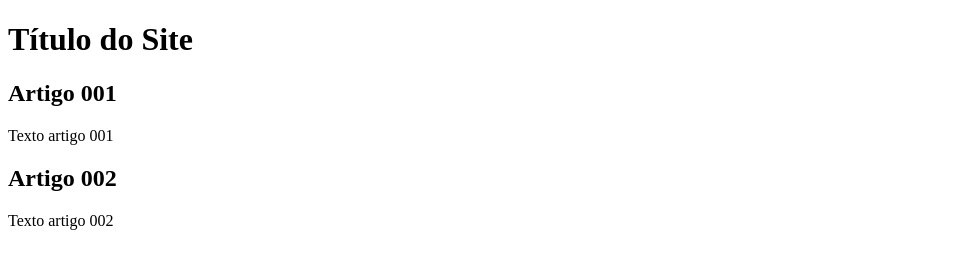
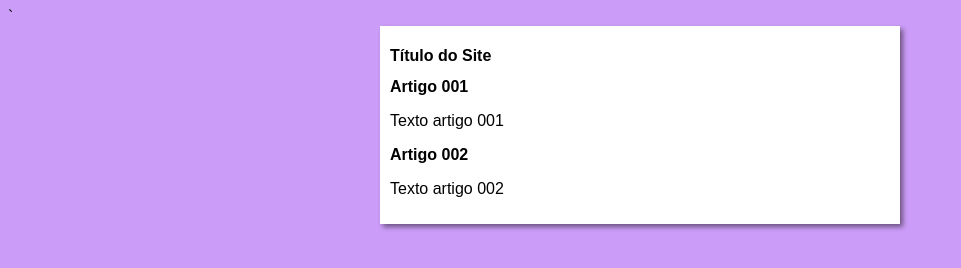
Before and after one commit to Gui-Berlez/projeto-site, a plain HTML site: page index.html in a window 1280 px wide. Shown: the whole page, without its empty margins (0-961 px from the left). Drawn offline with Linux system fonts and the light colour scheme.

Commit message:
iniciei o design

```diff
--- /dev/null
+++ b/estilos/style.css
@@ -0,0 +1,18 @@
+ /*  * = configuração padrão */
+ *{
+    font-family: Arial, Helvetica, sans-serif;
+    font-size: 16px;
+
+ }
+
+ body{
+    background-color: rgb(204, 157, 248);
+ }
+
+ main{
+    background-color: white;
+    width: 500px;
+    margin: auto;
+    padding: 10px;
+    box-shadow: 3px 3px 5px rgba(0, 0, 0, 0.473);
+ }
--- a/index.html
+++ b/index.html
@@ -3,7 +3,8 @@
 <head>
     <meta charset="UTF-8">
     <meta name="viewport" content="width=device-width, initial-scale=1.0">
-    <title>Título do Site</title>
+    <title>Título do Site</title>`
+    <link rel="stylesheet" href="estilos/style.css">
 </head>
 <body>
     <main><!--Conteúdo Principal-->
```
